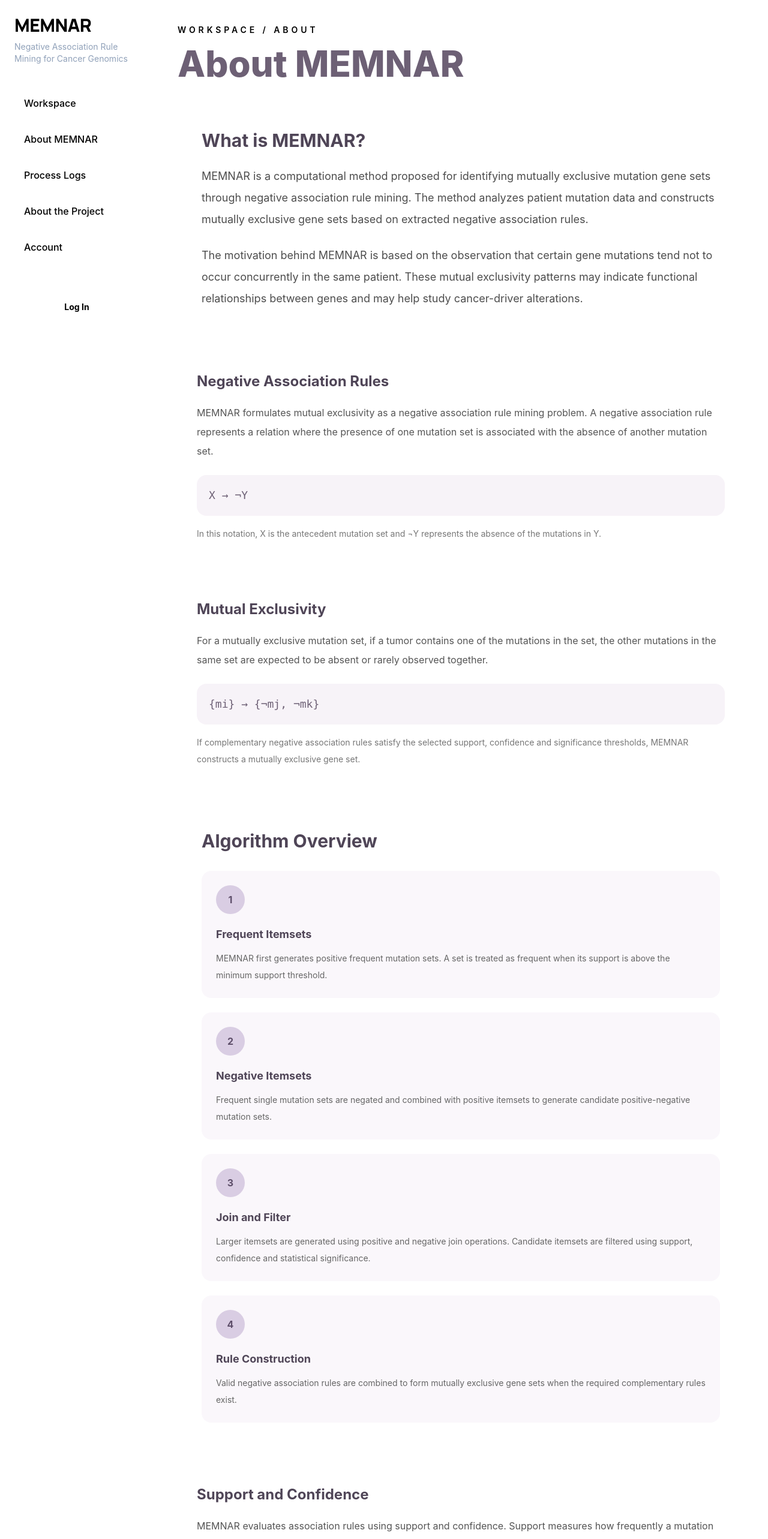
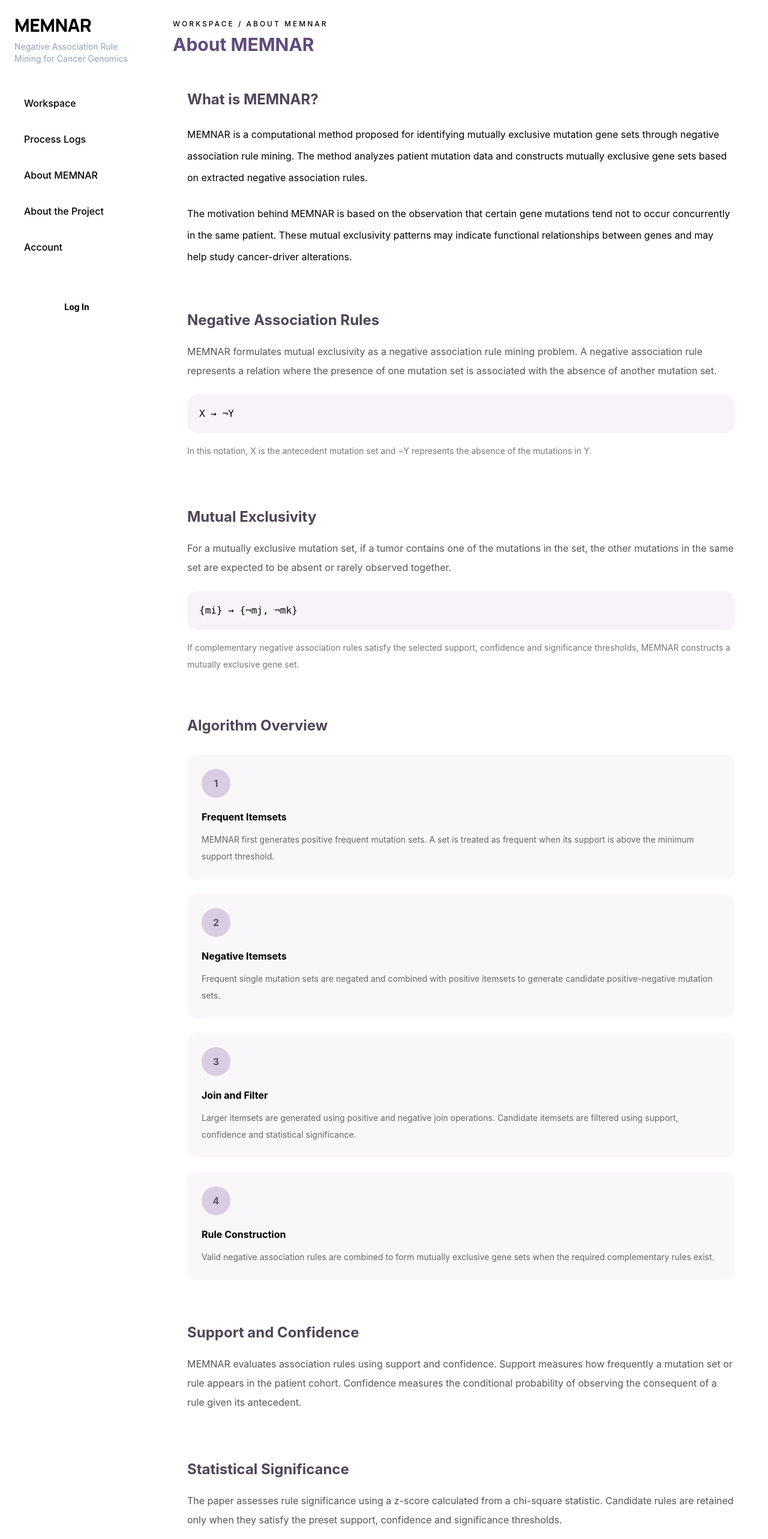
Before and after one commit to sukrozt/MEMNAR-Frontend, a React (Vite) app: page /about-memnar in a window 1280 px wide. Shown: the top 2566 px of the page at 60% size. Built offline with nearby package versions, Linux system fonts and the light colour scheme; no server answers.

Commit message:
polish: Fix font and padding inconsistencies

```diff
--- a/src/App.jsx
+++ b/src/App.jsx
@@ -249,9 +249,9 @@ function App() {
 
           <nav className="mt-10 space-y-3 flex flex-col">
             <SidebarLink to="/">Workspace</SidebarLink>
-            <SidebarLink to="/about-memnar">About MEMNAR</SidebarLink>
             {displayResults && <SidebarLink to="/results">Results</SidebarLink>}
             <SidebarLink to="/process-logs">Process Logs</SidebarLink>
+            <SidebarLink to="/about-memnar">About MEMNAR</SidebarLink>
             <SidebarLink to="/about-us">About the Project</SidebarLink>
             <SidebarLink to="/account">Account</SidebarLink>
           </nav>
@@ -304,12 +304,12 @@ function App() {
           }
         />
 
-        <Route path="/about-memnar" element={<AboutMemnar />} />
         <Route
           path="/results"
           element={<Results />}
         />
         <Route path="/process-logs" element={<ProcessLogs logs={logs} />} />
+        <Route path="/about-memnar" element={<AboutMemnar />} />
         <Route path="/about-us" element={<AboutUs />} />
         <Route path="/account" element={<Account isLoggedIn={isLoggedIn} />} />
         <Route path="/login" element={<Login setIsLoggedIn={setIsLoggedIn} />} />
--- a/src/pages/AboutMemnar.jsx
+++ b/src/pages/AboutMemnar.jsx
@@ -9,22 +9,22 @@ export default function AboutMemnar() {
   ];
 
   return (
-    <main className="flex-1 p-10 overflow-y-auto">
-      <p className="text-sm tracking-[0.35em] uppercase text-[var(--primary)] font-semibold">
-        Workspace / About
+    <main className="flex-1 p-8 overflow-y-auto">
+      <p className="text-xs uppercase tracking-[0.25em] text-[var(--primary)] font-medium">
+        Workspace / About MEMNAR
       </p>
 
-      <h1 className="text-6xl font-extrabold mt-4 text-[#6d6075]">
+      <h2 className="text-3xl xl:text-4xl font-bold mt-2 leading-tight text-[#5f4b7a]">
         About MEMNAR
-      </h1>
+      </h2>
 
-      <div className="mt-10 space-y-8 max-w-7xl">
-        <section className="bg-white rounded-3xl p-10 shadow-sm border border-[#ece7ef]">
-          <h2 className="text-3xl font-bold text-[#4f4557] mb-6">
+      <div className="mt-8 space-y-6 max-w-6xl">
+        <section className="bg-white rounded-3xl p-6 shadow-sm border border-[#ece7ef]">
+          <h2 className="text-2xl font-bold text-[#4f4557] mb-6">
             What is MEMNAR?
           </h2>
 
-          <p className="text-lg leading-9 text-[#4d4d4d]">
+          <p className="text-[var(--text-main)] leading-9 text-[#4d4d4d]">
             MEMNAR is a computational method proposed for identifying mutually
             exclusive mutation gene sets through negative association rule
             mining. The method analyzes patient mutation data and constructs
@@ -32,7 +32,7 @@ export default function AboutMemnar() {
             rules.
           </p>
 
-          <p className="text-lg leading-9 text-[#4d4d4d] mt-6">
+          <p className="text-[var(--text-main)] leading-9 text-[#4d4d4d] mt-6">
             The motivation behind MEMNAR is based on the observation that
             certain gene mutations tend not to occur concurrently in the same
             patient. These mutual exclusivity patterns may indicate functional
@@ -42,7 +42,7 @@ export default function AboutMemnar() {
         </section>
 
         <section className="grid grid-cols-1 xl:grid-cols-2 gap-8">
-          <div className="bg-white rounded-3xl p-8 shadow-sm border border-[#ece7ef]">
+          <div className="bg-white rounded-3xl p-6 shadow-sm border border-[#ece7ef]">
             <h3 className="text-2xl font-bold text-[#4f4557] mb-5">
               Negative Association Rules
             </h3>
@@ -54,7 +54,7 @@ export default function AboutMemnar() {
               the absence of another mutation set.
             </p>
 
-            <div className="mt-6 bg-[#f7f3f8] rounded-2xl p-5 font-mono text-[#6d6075] text-lg">
+            <div className="mt-6 bg-[#f7f3f8] rounded-2xl p-5 font-mono text-[#6d6075] text-[var(--text-main)]">
               X → ¬Y
             </div>
 
@@ -64,7 +64,7 @@ export default function AboutMemnar() {
             </p>
           </div>
 
-          <div className="bg-white rounded-3xl p-8 shadow-sm border border-[#ece7ef]">
+          <div className="bg-white rounded-3xl p-6 shadow-sm border border-[#ece7ef]">
             <h3 className="text-2xl font-bold text-[#4f4557] mb-5">
               Mutual Exclusivity
             </h3>
@@ -75,7 +75,7 @@ export default function AboutMemnar() {
               expected to be absent or rarely observed together.
             </p>
 
-            <div className="mt-6 bg-[#f7f3f8] rounded-2xl p-5 font-mono text-[#6d6075] text-lg">
+            <div className="mt-6 bg-[#f7f3f8] rounded-2xl p-5 font-mono text-[#6d6075] text-[var(--text-main)]">
               {"{mi} → {¬mj, ¬mk}"}
             </div>
 
@@ -87,8 +87,8 @@ export default function AboutMemnar() {
           </div>
         </section>
 
-        <section className="bg-white rounded-3xl p-10 shadow-sm border border-[#ece7ef]">
-          <h2 className="text-3xl font-bold text-[#4f4557] mb-8">
+        <section className="bg-white rounded-3xl p-6 shadow-sm border border-[#ece7ef]">
+          <h2 className="text-2xl font-bold text-[#4f4557] mb-8">
             Algorithm Overview
           </h2>
 
@@ -98,7 +98,7 @@ export default function AboutMemnar() {
                 1
               </div>
 
-              <h4 className="font-bold text-lg text-[#4f4557] mb-3">
+              <h4 className="font-bold text-[var(--text-main)] text-[#4f4557] mb-3">
                 Frequent Itemsets
               </h4>
 
@@ -114,7 +114,7 @@ export default function AboutMemnar() {
                 2
               </div>
 
-              <h4 className="font-bold text-lg text-[#4f4557] mb-3">
+              <h4 className="font-bold text-[var(--text-main)] text-[#4f4557] mb-3">
                 Negative Itemsets
               </h4>
 
@@ -130,7 +130,7 @@ export default function AboutMemnar() {
                 3
               </div>
 
-              <h4 className="font-bold text-lg text-[#4f4557] mb-3">
+              <h4 className="font-bold text-[var(--text-main)] text-[#4f4557] mb-3">
                 Join and Filter
               </h4>
 
@@ -146,7 +146,7 @@ export default function AboutMemnar() {
                 4
               </div>
 
-              <h4 className="font-bold text-lg text-[#4f4557] mb-3">
+              <h4 className="font-bold text-[var(--text-main)] text-[#4f4557] mb-3">
                 Rule Construction
               </h4>
 
@@ -159,7 +159,7 @@ export default function AboutMemnar() {
         </section>
 
         <section className="grid grid-cols-1 xl:grid-cols-2 gap-8">
-          <div className="bg-white rounded-3xl p-8 shadow-sm border border-[#ece7ef]">
+          <div className="bg-white rounded-3xl p-6 shadow-sm border border-[#ece7ef]">
             <h3 className="text-2xl font-bold text-[#4f4557] mb-5">
               Support and Confidence
             </h3>
@@ -173,7 +173,7 @@ export default function AboutMemnar() {
             </p>
           </div>
 
-          <div className="bg-white rounded-3xl p-8 shadow-sm border border-[#ece7ef]">
+          <div className="bg-white rounded-3xl p-6 shadow-sm border border-[#ece7ef]">
             <h3 className="text-2xl font-bold text-[#4f4557] mb-5">
               Statistical Significance
             </h3>
@@ -187,19 +187,19 @@ export default function AboutMemnar() {
           </div>
         </section>
 
-        <section className="bg-white rounded-3xl p-10 shadow-sm border border-[#ece7ef]">
-          <h2 className="text-3xl font-bold text-[#4f4557] mb-6">
+        <section className="bg-white rounded-3xl p-6 shadow-sm border border-[#ece7ef]">
+          <h2 className="text-2xl font-bold text-[#4f4557] mb-6">
             Reported Evaluation
           </h2>
 
-          <p className="text-lg leading-9 text-[#4d4d4d]">
+          <p className="text-[var(--text-main)] leading-9 text-[#4d4d4d]">
             The MLSB 2017 paper evaluates MEMNAR on simulated mutation datasets
             and breast cancer somatic mutation data. In the reported simulation
             experiments, MEMNAR is compared with MEGSA, Mutex and Multi-Dendrix
             under balanced and unbalanced mutation settings.
           </p>
 
-          <p className="text-lg leading-9 text-[#4d4d4d] mt-6">
+          <p className="text-[var(--text-main)] leading-9 text-[#4d4d4d] mt-6">
             In the breast cancer analysis, the paper reports 21 significant
             mutually exclusive mutation sets. Examples include sets containing
             TP53, GATA3, CDH1 and CTCF, as well as sets related to MAPK/ERK and
@@ -207,7 +207,7 @@ export default function AboutMemnar() {
           </p>
         </section>
 
-        <section className="bg-[#f7f3f8] rounded-3xl p-8 border border-[#e6ddec]">
+        <section className="bg-[#f7f3f8] rounded-3xl p-6 border border-[#e6ddec]">
           <h2 className="text-2xl font-bold text-[#4f4557] mb-4">
             Further Reading
           </h2>
@@ -230,11 +230,11 @@ export default function AboutMemnar() {
         {/* --- SEQUENCING WORKFLOW SECTION --- */}
         <div className="my-10 border-t-2 border-[#ece7ef]"></div>
 
-        <h2 className="text-4xl font-extrabold mt-4 mb-8 text-[#6d6075]">
+        <h2 className="text-3xl font-extrabold mt-4 mb-8 text-[#6d6075]">
           Sequencing Workflow
         </h2>
 
-        <section className="bg-white rounded-3xl p-8 shadow-sm border border-[#ece7ef]">
+        <section className="bg-white rounded-3xl p-6 shadow-sm border border-[#ece7ef]">
           <h2 className="text-2xl font-bold text-[#4f4557] mb-5">
             Dataset Preparation Pipeline
           </h2>
@@ -292,7 +292,7 @@ export default function AboutMemnar() {
         </section>
 
         <section className="grid grid-cols-1 xl:grid-cols-2 gap-8">
-          <div className="bg-white rounded-3xl p-8 shadow-sm border border-[#ece7ef]">
+          <div className="bg-white rounded-3xl p-6 shadow-sm border border-[#ece7ef]">
             <h3 className="text-2xl font-bold text-[#4f4557] mb-4">
               Input Dataset Format
             </h3>
@@ -312,7 +312,7 @@ export default function AboutMemnar() {
             </div>
           </div>
 
-          <div className="bg-white rounded-3xl p-8 shadow-sm border border-[#ece7ef]">
+          <div className="bg-white rounded-3xl p-6 shadow-sm border border-[#ece7ef]">
             <h3 className="text-2xl font-bold text-[#4f4557] mb-4">
               DataConverter Workflow
             </h3>
@@ -332,7 +332,7 @@ export default function AboutMemnar() {
           </div>
         </section>
 
-        <section className="bg-white rounded-3xl p-8 shadow-sm border border-[#ece7ef]">
+        <section className="bg-white rounded-3xl p-6 shadow-sm border border-[#ece7ef]">
           <h2 className="text-2xl font-bold text-[#4f4557] mb-6">
             Mutation Matrix Preview
           </h2>
--- a/src/pages/AboutUs.jsx
+++ b/src/pages/AboutUs.jsx
@@ -22,14 +22,14 @@ export default function AboutUs() {
   ];
 
   return (
-    <main className="flex-1 p-6 xl:p-8 overflow-y-auto">
-      <p className="text-xs tracking-[0.3em] uppercase text-[var(--primary)] font-semibold">
+    <main className="flex-1 p-8 overflow-y-auto">
+      <p className="text-xs uppercase tracking-[0.25em] text-[var(--primary)] font-medium">
         Workspace / About the Project
       </p>
 
-      <h1 className="text-4xl xl:text-5xl font-extrabold mt-3 text-[#6d6075]">
+      <h2 className="text-3xl xl:text-4xl font-bold mt-2 leading-tight text-[#5f4b7a]">
         About the Project
-      </h1>
+      </h2>
 
       <div className="mt-8 space-y-8 max-w-6xl">
         {/* HERO SECTION */}
--- a/src/pages/Account.jsx
+++ b/src/pages/Account.jsx
@@ -37,14 +37,14 @@ export default function Account({ isLoggedIn }) {
   }, [isLoggedIn]);
 
   return (
-    <main className="flex-1 p-6 xl:p-8 overflow-y-auto">
-      <p className="text-xs tracking-[0.3em] uppercase text-[var(--primary)] font-semibold">
+    <main className="flex-1 p-8 overflow-y-auto">
+      <p className="text-xs uppercase tracking-[0.25em] text-[var(--primary)] font-medium">
         Workspace / Account
       </p>
 
-      <h1 className="text-4xl xl:text-5xl font-extrabold mt-3 text-[#6d6075]">
+      <h2 className="text-3xl xl:text-4xl font-bold mt-2 leading-tight text-[#5f4b7a]">
         My Account
-      </h1>
+      </h2>
 
       {!isLoggedIn ? (
         <div className="mt-8 bg-white rounded-3xl p-6 shadow-sm border border-[#ece7ef]">
@@ -61,7 +61,7 @@ export default function Account({ isLoggedIn }) {
         <div className="mt-8 space-y-8 max-w-6xl">
           {/* Profile Information */}
           <section className="bg-white rounded-3xl p-6 shadow-sm border border-[#ece7ef]">
-            <h2 className="text-xl font-bold text-[#6d6075] border-b border-[#ece7ef] pb-3 mb-6">Profile Information</h2>
+            <h2 className="text-2xl font-bold text-[#6d6075] border-b border-[#ece7ef] pb-3 mb-6">Profile Information</h2>
             <div className="grid grid-cols-1 md:grid-cols-2 gap-6">
               <div>
                 <p className="text-sm text-[#8b7a93] font-semibold uppercase tracking-wide mb-1">Username</p>
@@ -78,7 +78,7 @@ export default function Account({ isLoggedIn }) {
 
           {/* Configurations (Inputs) */}
           <section className="bg-white rounded-3xl p-6 shadow-sm border border-[#ece7ef]">
-            <h2 className="text-xl font-bold text-[#6d6075] border-b border-[#ece7ef] pb-3 mb-6">Past Configurations (Inputs)</h2>
+            <h2 className="text-2xl font-bold text-[#6d6075] border-b border-[#ece7ef] pb-3 mb-6">Past Configurations (Inputs)</h2>
             {configs.length === 0 ? <p className="text-[#8b7a93]">You don't have any saved configurations yet.</p> : (
               <ul className="space-y-4">
                 {configs.map(config => (
--- a/src/pages/Dashboard.jsx
+++ b/src/pages/Dashboard.jsx
@@ -22,15 +22,15 @@ export default function Dashboard({
   }, [logs]);
 
   return (
-    <main className="flex-1 p-8">
+    <main className="flex-1 p-8 overflow-y-auto">
       <div className="mb-8 flex items-center justify-between">
         <div>
           <p className="text-xs uppercase tracking-[0.25em] text-[var(--primary)] font-medium">
-            Workspace / Analytical Dashboard
+            Workspace
           </p>
 
           <h2 className="text-3xl xl:text-4xl font-bold mt-2 leading-tight text-[#5f4b7a]">
-            Mutual Exclusivity Analysis in Cancer Genomics
+            MEMNAR - Mutually Exclusive Mutation Sets Analysis Tool
           </h2>
         </div>
 
@@ -59,10 +59,6 @@ export default function Dashboard({
           </div>
 
           <div className="rounded-2xl p-8 bg-[var(--surface)] text-center">
-            <p className="text-[var(--secondary)] text-lg mb-4">
-              Select file
-            </p>
-
             <input
               type="file"
               onChange={handleFileSelection}
--- a/src/pages/ProcessLogs.jsx
+++ b/src/pages/ProcessLogs.jsx
@@ -20,14 +20,14 @@ export default function ProcessLogs({ logs }) {
   }, [logs]);
 
   return (
-    <main className="flex-1 p-6 xl:p-8 overflow-y-auto">
-      <p className="text-xs tracking-[0.3em] uppercase text-[var(--primary)] font-semibold">
+    <main className="flex-1 p-8 overflow-y-auto">
+      <p className="text-xs uppercase tracking-[0.25em] text-[var(--primary)] font-medium">
         Workspace / Process Logs
       </p>
 
-      <h1 className="text-4xl xl:text-5xl font-extrabold mt-3 text-[#6d6075]">
+      <h2 className="text-3xl xl:text-4xl font-bold mt-2 leading-tight text-[#5f4b7a]">
         Process Logs
-      </h1>
+      </h2>
 
       <div className="mt-8 space-y-6 max-w-6xl">
 
@@ -46,7 +46,7 @@ export default function ProcessLogs({ logs }) {
         <section className="bg-white rounded-3xl p-6 shadow-sm border border-[#ece7ef]">
 
           <div className="flex items-center justify-between mb-4">
-            <h3 className="text-xl font-bold text-[#4f4557]">
+            <h3 className="text-2xl font-bold text-[#4f4557]">
               Live Execution Log
             </h3>
 
@@ -55,7 +55,7 @@ export default function ProcessLogs({ logs }) {
             </span>
           </div>
 
-          <div className="bg-[var(--log-bg)] rounded-2xl p-5 h-[500px] overflow-auto font-mono text-sm">
+          <div className="bg-[var(--log-bg)] rounded-2xl p-6 h-[500px] overflow-auto font-mono text-sm">
 
             {logs.length === 0 ? (
               <div className="text-[#8b7a93]">
--- a/src/pages/Results.jsx
+++ b/src/pages/Results.jsx
@@ -93,15 +93,15 @@ export default function Results() {
   const currentOutput = activeTab === "normal" ? normalOutput : conditionalOutput;
 
   return (
-    <main className="flex-1 p-6 xl:p-8 overflow-y-auto">
-      <p className="text-xs tracking-[0.3em] uppercase text-[var(--primary)] font-semibold">
+    <main className="flex-1 p-8 overflow-y-auto">
+      <p className="text-xs uppercase tracking-[0.25em] text-[var(--primary)] font-medium">
         Workspace / Results
       </p>
 
-      <div className="flex flex-col md:flex-row md:items-center justify-between mt-3 mb-8 gap-4">
-        <h1 className="text-4xl xl:text-5xl font-extrabold text-[#6d6075]">
+      <div className="flex flex-col md:flex-row md:items-center justify-between mb-8 gap-4">
+        <h2 className="text-3xl xl:text-4xl font-bold mt-2 leading-tight text-[#5f4b7a]">
           Analysis Results
-        </h1>
+        </h2>
 
         <div className="flex flex-col sm:flex-row items-center gap-3">
           {hasResults && (
```
Also changed, not shown: 1 other file (tests, documents, lock files or other folders).
